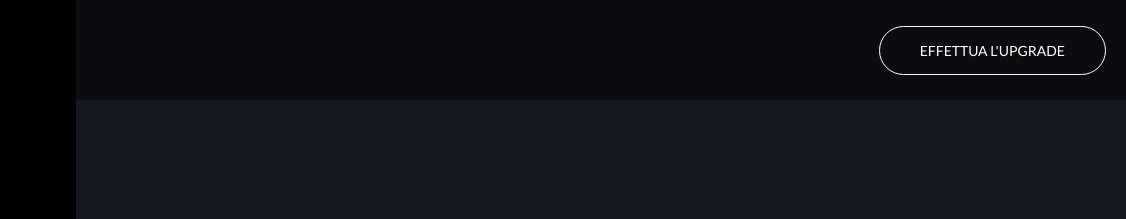
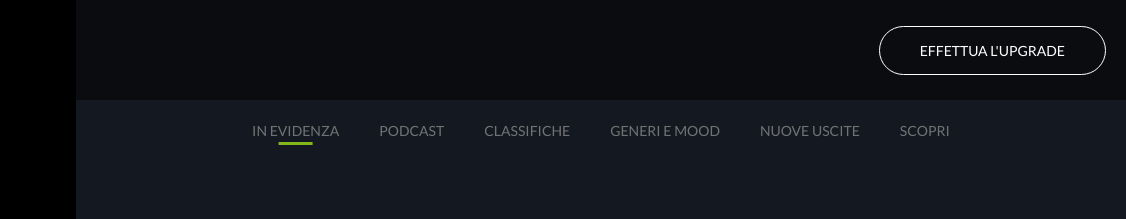
Before and after one commit to IvanDF/IvanDF-html-css-spotifyweb, a plain HTML site: page index.html in a window 1280 px wide. Shown: the top 219 px of the page, 154-1280 px from the left. Drawn offline with Linux system fonts and the light colour scheme.

Commit message:
Music Navbar

```diff
--- a/css/style.css
+++ b/css/style.css
@@ -49,6 +49,15 @@ ul.h-list {
   display: flex;
   align-items: center;
   list-style: none
+}
+
+ul.h-list.center {
+  justify-content: center;
+  flex-wrap: wrap;
+}
+
+ul.h-list.center li {
+  margin: 10px 20px;
 }
 
 ul.v-list {
@@ -227,6 +236,35 @@ a:hover {
   padding-right: 20px;
   background: rgba(0, 0, 0, .5);
 }
+
+/* SCROLLABLE CONTENT */
+
+.scrollable-content {
+  position: absolute;
+  padding: 110px 20px 20px;
+  top: 0;
+  left: 0;
+  width: 100%;
+  height: 100%;
+  overflow-y: auto;
+}
+
+.music-navbar a {
+  position: relative;
+}
+
+.music-navbar a.active::after {
+  content: '';
+  position: absolute;
+  left: 50%;
+  bottom: -6px;
+  transform: translateX(-50%);
+  height: 3px;
+  width: 40%;
+  background: #81b71a;
+}
+
+
 
 /* FOOTER */
 
--- a/index.html
+++ b/index.html
@@ -96,7 +96,38 @@
         <div class="scrollable-header">
           <a href="#" class="btn btn-outline">EFFETTUA L'UPGRADE</a>
         </div>
-        <div class="scrollable-content"></div>
+        <!-- SCROLLABLE CONTENT -->
+        <div class="scrollable-content">
+          <nav class="music-navbar">
+            <ul class="h-list center">
+              <li>
+                <a class="active" href="#">IN EVIDENZA</a>
+              </li>
+              <li>
+                <a href="#">PODCAST</a>
+              </li>
+              <li>
+                <a href="#">CLASSIFICHE</a>
+              </li>
+              <li>
+                <a href="#">GENERI E MOOD</a>
+              </li>
+              <li>
+                <a href="#">NUOVE USCITE</a>
+              </li>
+              <li>
+                <a href="#">SCOPRI</a>
+              </li>
+            </ul>
+          </nav>
+          <div class="albums-row">
+            <div class="albums-item">
+              <img src="" alt="">
+              <h6></h6>
+              <p></p>
+            </div>
+          </div>
+        </div>
 
       </div>
     </section>
```
